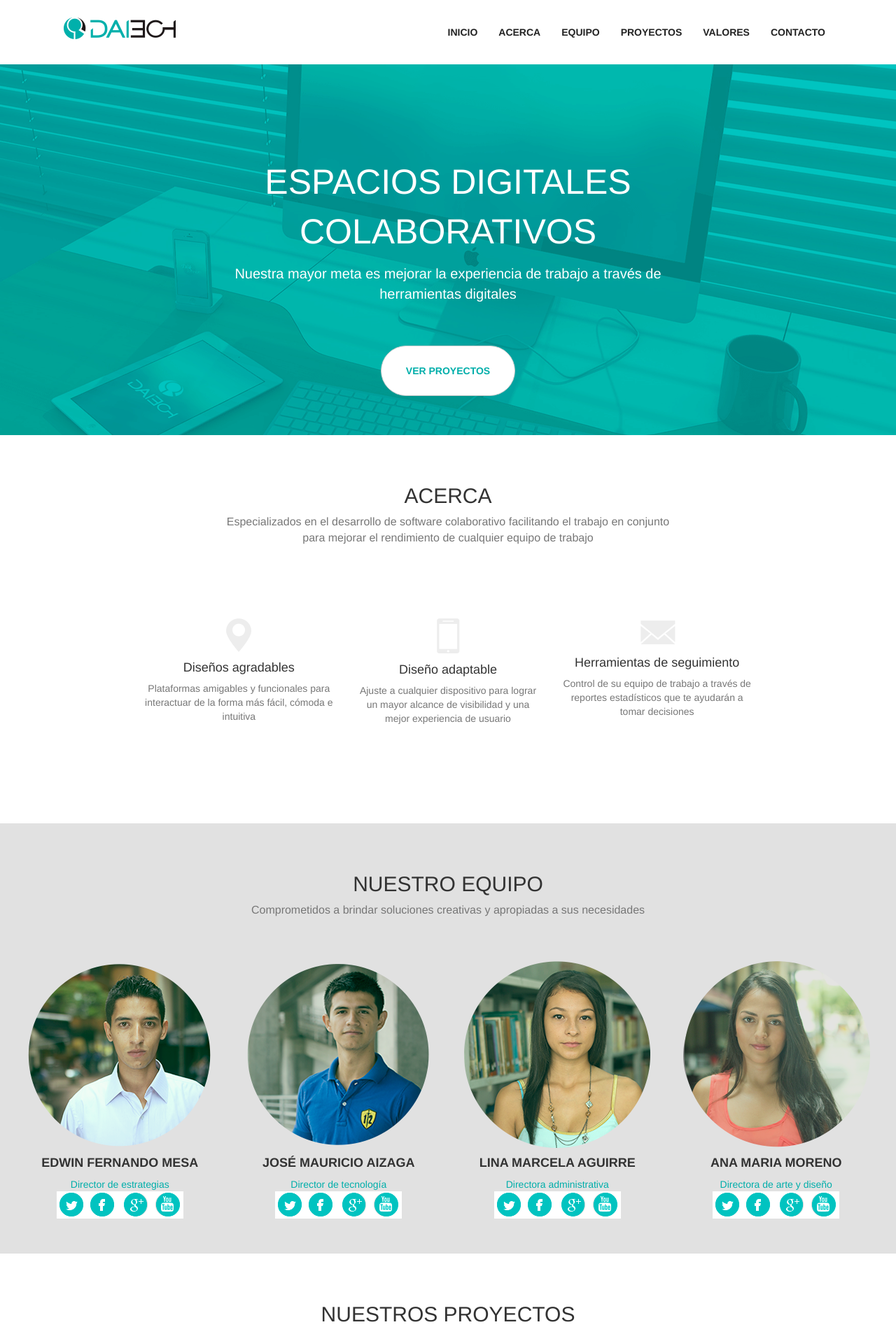
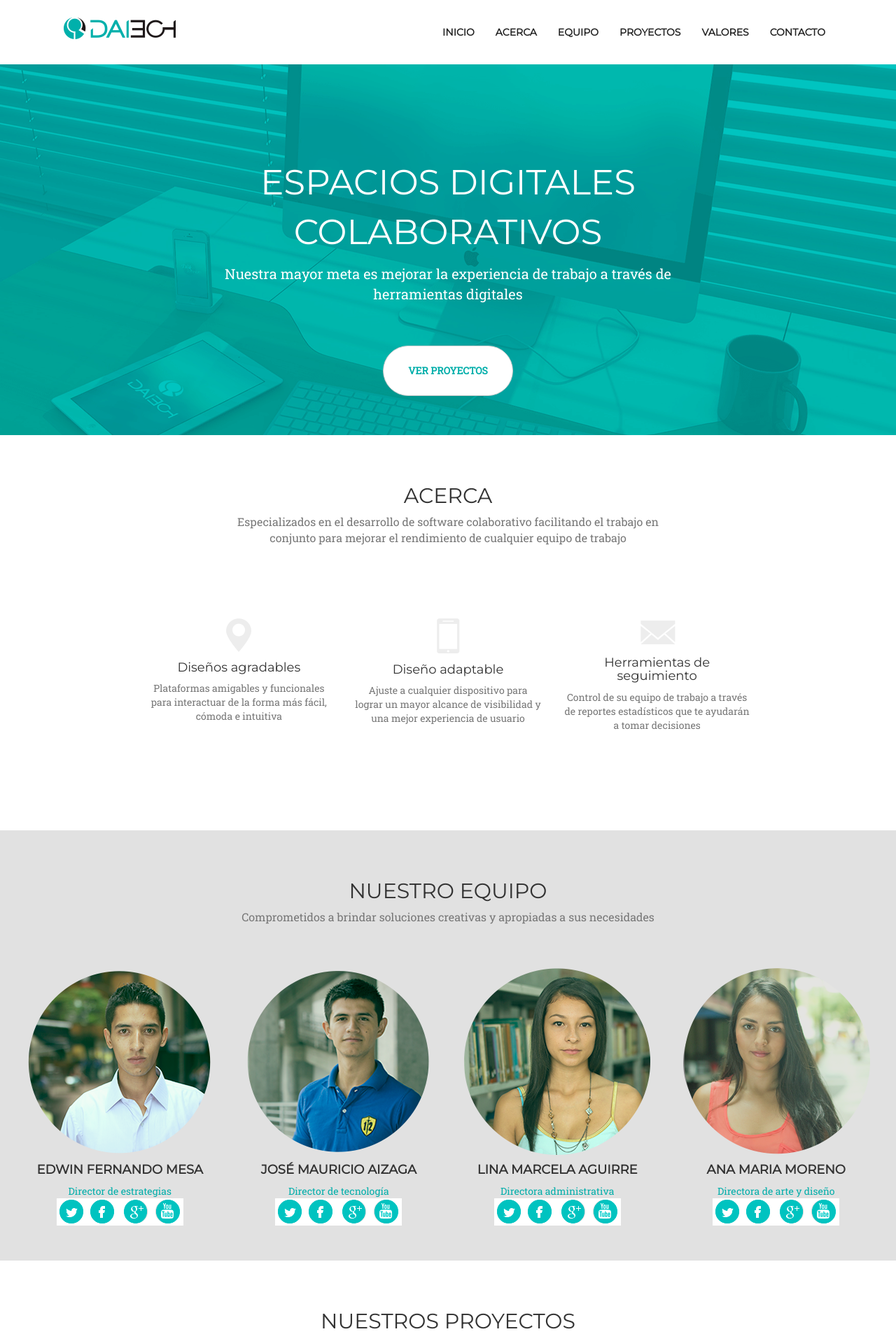
Before and after one commit to Daiech/Daiech.com, a Django app: page / in a window 1280 px wide. Shown: the top 1907 px of the page at 70% size. Run offline with Django 3.2, Linux system fonts and the light colour scheme; some libraries are stand-ins or nearby versions.

Commit message:
Fonts implemented

```diff
--- a/apps/website/templates/website/index.html
+++ b/apps/website/templates/website/index.html
@@ -128,7 +128,7 @@
 {%block js%}
 <script type="text/javascript">
     $(document).ready(function(){
-        $("#daiech-menu ul.nav li a[href^='#']").on('click', function(e) {
+        $("#daiech-menu ul.nav li a[href^='#'], a[href='#projects']").on('click', function(e) {
             e.preventDefault();
             goToByScroll(this.hash, function (e) {});
         });
@@ -137,13 +137,14 @@
 {%endblock%}
 
 {%block style%}
+    <link href='http://fonts.googleapis.com/css?family=Montserrat|Roboto+Slab' rel='stylesheet' type='text/css'>
     <style type="text/css">
         .index{text-align: center;}
         .screen{padding: 50px 0;}
         .description-text{font-size: 16px;margin: 0 auto;width: 50%;}
         #home{background-image: url("{{ STATIC_URL }}img/landing/p.png");background-repeat: no-repeat;background-position: center;height: 530px;width: 100%}
         #home .principal-text{top: 25%;position: relative;width: 50%;margin: auto;}
-        #home .principal-text p.principal-title{font-size: 50px;color: white;}
+        #home .principal-text p.principal-title{font-size: 50px;color: white;font-family: 'Montserrat', 'sans-serif;'}
         #home .principal-text p.principal-description{font-size: 20px;color: white;}
         #home .principal-text a.btn{font-weight: bold;padding: 25px 35px;border-radius: 40px;color: #00aeaa;margin-top: 50px;}
         #about{}
--- a/public/static/css/style.css
+++ b/public/static/css/style.css
@@ -1,7 +1,10 @@
+body{font-family: 'Roboto Slab', 'serif;'}
+h1,h2,h3,h4,h5,h6{font-family: 'Montserrat', 'sans-serif;'}
+.text-muted{font-family: 'Roboto Slab', 'sans-serif;'}
 .b{border: solid thin #dadada;}
 .navbar-toggle .icon-bar{background-color: #888;}
 #daiech-navbar{margin-top: 20px;}
-#daiech-menu *{color:#222;font-weight: bold;}
+#daiech-menu *{color:#222;font-weight: bold;font-family: 'Montserrat', 'sans-serif;'}
 .daiech-logo{margin: 0 auto;width: 170px;}
 .daiech-social{height: 39px;margin:15px auto;margin-bottom: 0;width: 172px;}
 .daiech-social a{display: inline-block;background-image: url("/static/img/daiech-social-active.png");width: 40px;height: 40px;}
--- a/public/static/js/main.js
+++ b/public/static/js/main.js
@@ -42,7 +42,7 @@ function main(){
 
 function goToByScroll(element, callback){
     $('html,body').animate({
-        scrollTop: $(element).offset().top - 100},
+        scrollTop: $(element).offset().top - 10},
         'slow', callback);
 }
 $(document).ready(generarOrder);
```
